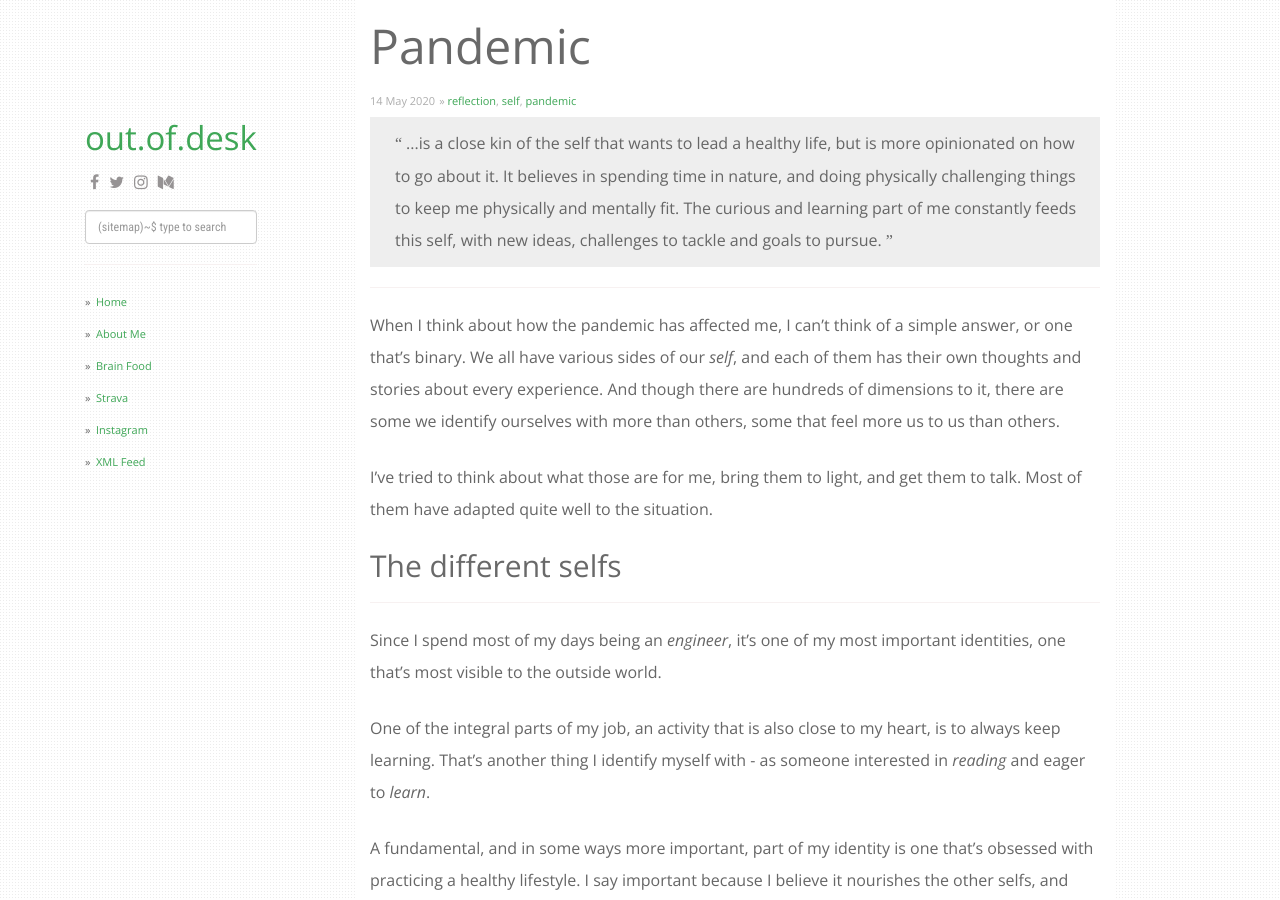
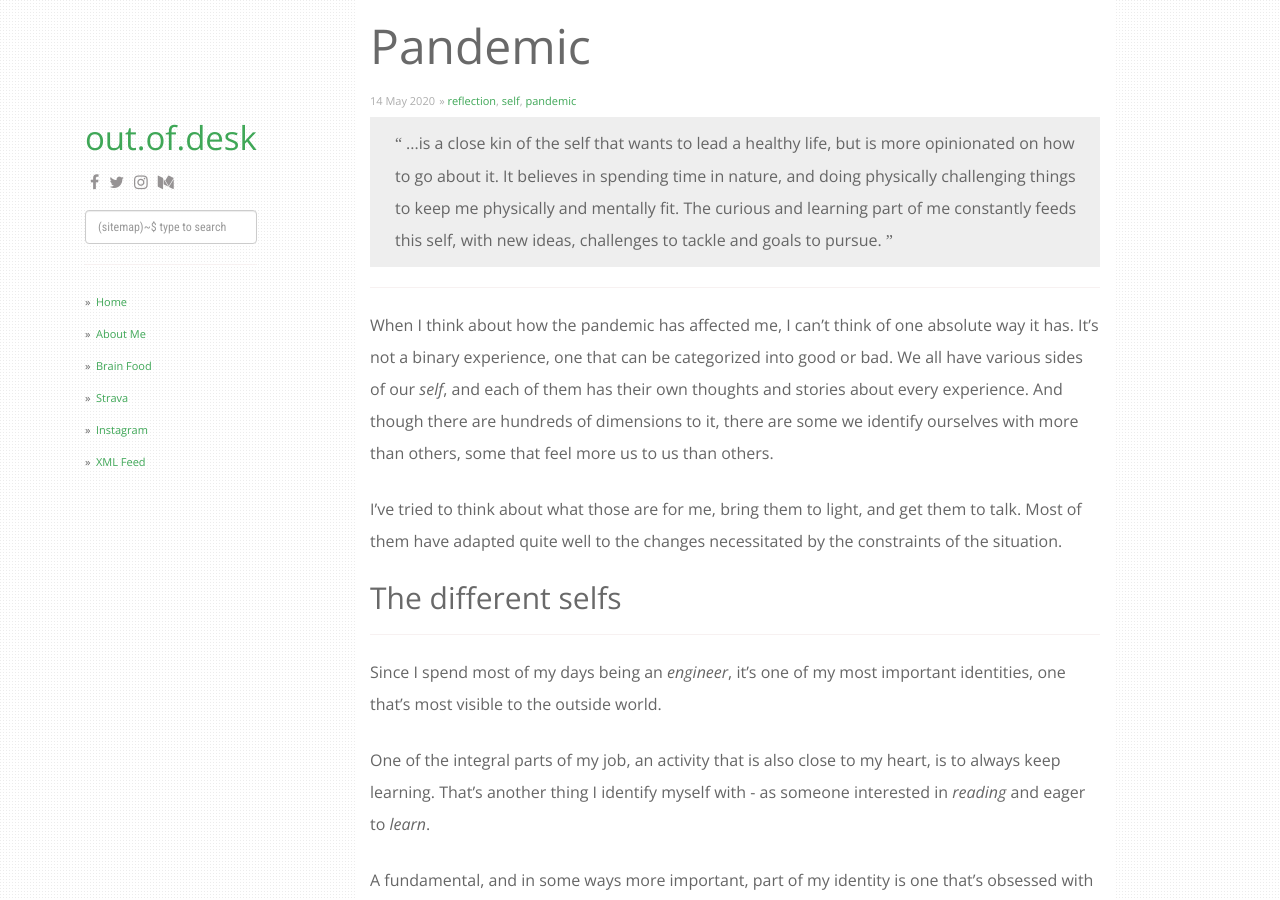
Before and after one commit to outofdesk/outofdesk.github.io, a Jekyll site: the page built from _posts/2020-05-14-pandemic.md, in a window 1280 px wide and 900 px high. Built offline with Jekyll 4.4.1, drawn with Linux system fonts in a browser that asks for light colours; nearby versions of some CDN libraries; some web fonts are replaced.

Commit message:
updates pandemic

```diff
--- a/_posts/2020-05-14-pandemic.md
+++ b/_posts/2020-05-14-pandemic.md
@@ -11,9 +11,9 @@ image: "pandemic/cover.png"
 </blockquote>
 ---
 
-When I think about how the pandemic has affected me, I can’t think of a simple answer, or one that’s binary. We all have various sides of our *self*, and each of them has their own thoughts and stories about every experience. And though there are hundreds of dimensions to it, there are some we identify ourselves with more than others, some that feel more us to us than others.
+When I think about how the pandemic has affected me, I can’t think of one absolute way it has. It's not a binary experience, one that can be categorized into good or bad. We all have various sides of our *self*, and each of them has their own thoughts and stories about every experience. And though there are hundreds of dimensions to it, there are some we identify ourselves with more than others, some that feel more us to us than others.
 
-I’ve tried to think about what those are for me, bring them to light, and get them to talk. Most of them have adapted quite well to the situation.
+I’ve tried to think about what those are for me, bring them to light, and get them to talk. Most of them have adapted quite well to the changes necessitated by the constraints of the situation.
 
 
 ## The different selfs
```
Also changed, not shown: 3 other files.
